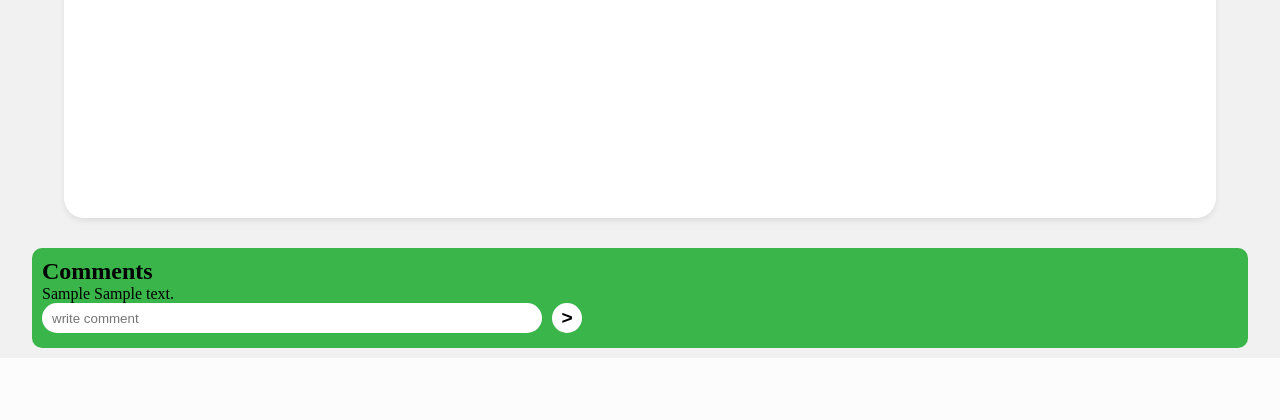
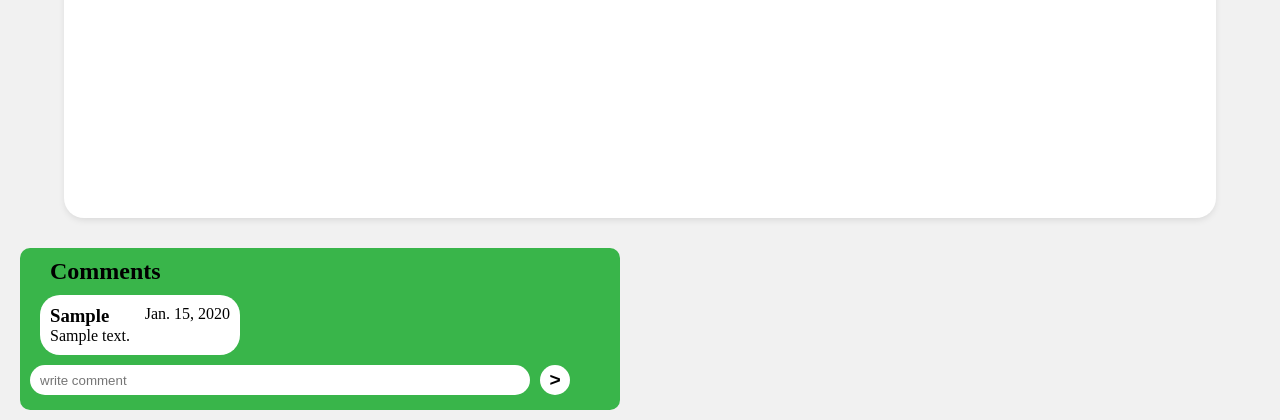
Before and after one commit to vidit-od/Blog-Website, a Django app: page /read_blog/1 in a window 1280 px wide. Shown: the part 532-952 px from the top of the page. Before the commit the page ends 880 px from the top, so only its background shows below. Run offline with Django 3.2, Linux system fonts and the light colour scheme; tables that the repository leaves empty hold one stand-in row (values such as "Sample post"); some libraries are stand-ins or nearby versions; some web fonts are replaced.

Commit message:
Style comments

```diff
--- a/static/style_read_blog.css
+++ b/static/style_read_blog.css
@@ -42,12 +42,36 @@ body{
 /* comment section */
 .comments{
     width: 95%;
+    max-width: 600px;
+    margin-left: 20px;
     background-color: #39b54a;
-    margin: 0 auto;
     margin-bottom: 10px;
     border-radius: 10px;
     padding: 10px 0px 10px 10px;
     position: relative;
+}
+
+.comments h2{
+    margin-left: 20px;
+}
+
+
+/* individual comment */
+.individual_comment{
+    min-width: 200px;
+    width: fit-content;
+    margin: 10px;
+    margin-left: 10px;
+    padding: 10px;
+    overflow: hidden;
+    border-radius: 20px;
+    background-color: white;
+}
+.comment_title{
+    display: flex;
+    width: 100%;
+    justify-content: space-between;
+    border-bottom: 20px thick black;
 }
 
 /* write comments form */
--- a/templates/read_blog.html
+++ b/templates/read_blog.html
@@ -25,8 +25,13 @@
             {% else %}
                 {% for comment in blog.comments.all%}
                     <div class="individual_comment">
-                        {{comment.user}}
-                        {{comment.content}}
+                        <div class="comment_title">
+                            <h3>{{comment.user}}</h3>
+                            <p>{{comment.date_added}}</p>
+                        </div>
+                        <div class="comment_content">
+                            {{comment.content}}
+                        </div>
                     </div>
                 {% endfor %}
             {% endif %}
```
